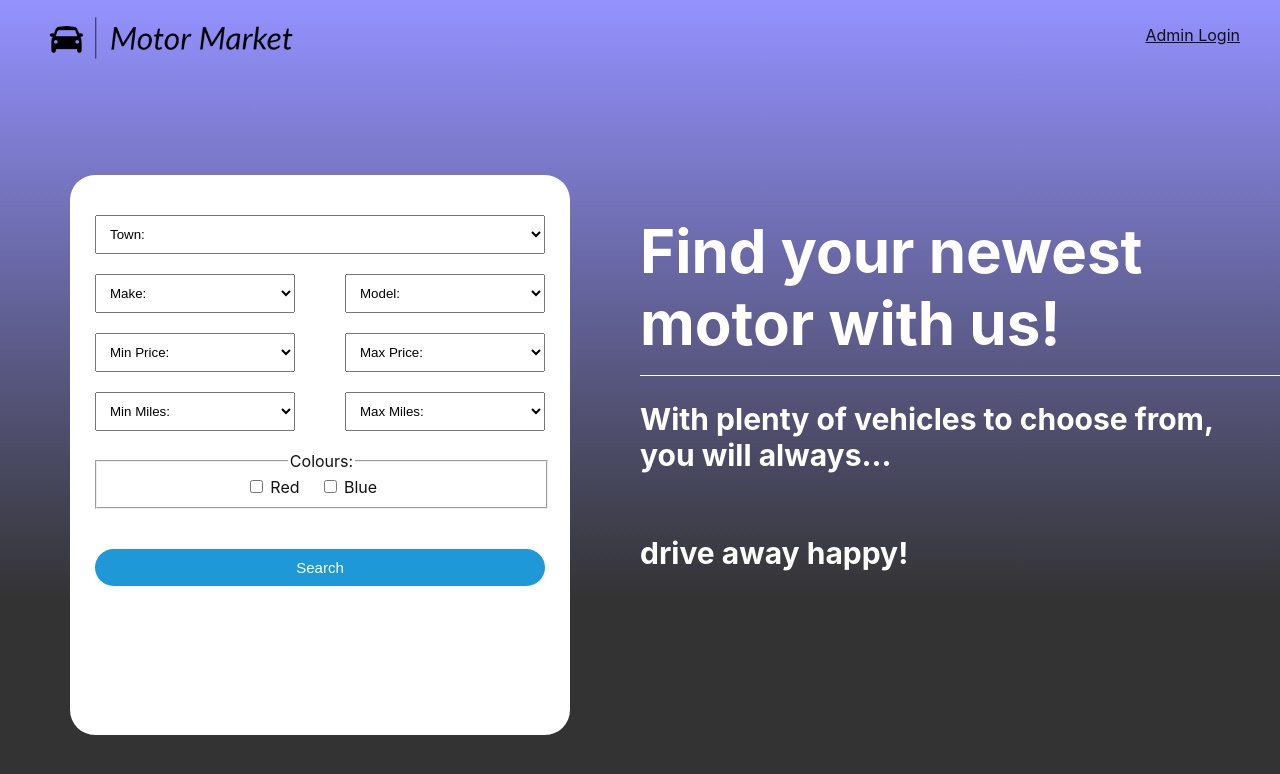
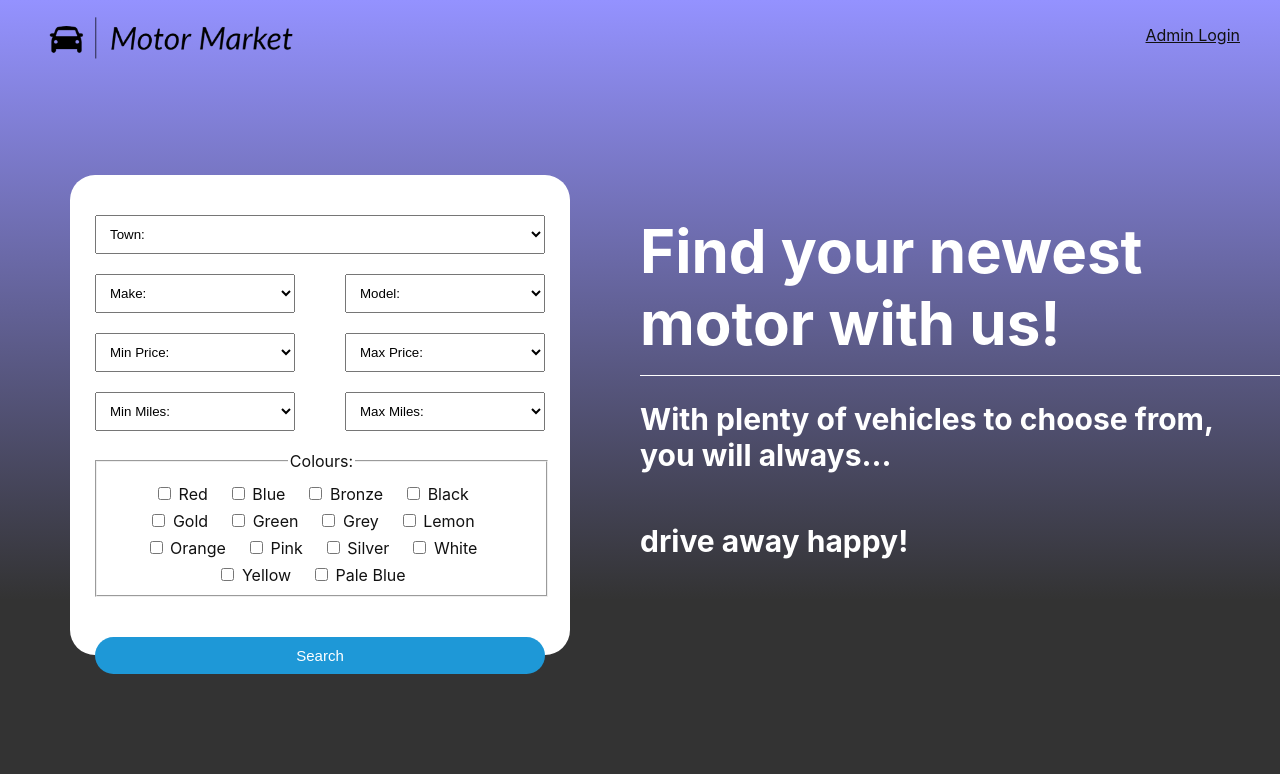
Before and after one commit to TobyDyson123/datawebassignment, a React (Create React App) app: page / in a window 1280 px wide. Shown: the top 774 px of the page. Built offline with nearby package versions, Linux system fonts and the light colour scheme.

Commit message:
added colour options

```diff
--- a/src/Home.css
+++ b/src/Home.css
@@ -36,7 +36,7 @@
     display: flex;
     justify-content: center;
     align-items: center;
-    height: 70vh;
+    height: 60vh;
     grid-area: search;
 }
 
@@ -71,6 +71,11 @@
 
 .search-box #colours label {
     margin-right: 20px;
+    user-select: none;
+}
+
+.search-box #colours input:nth-last-child(n - 4) {
+    margin-top: 10px;
 }
 
 .search-box #submit {
--- a/src/Home.js
+++ b/src/Home.js
@@ -5,35 +5,43 @@ function Home() {
                 <div className="search-container">
                     <div className="search-box">
                         <form action="" id="search-form">
-
+                        {/* https://www.youtube.com/watch?v=35LJPwBpb34 */}
+                            {/* Town */}
                             <select id="town" name="town" for="search-form">
                                 <option value="any">Town:</option>
                             </select>
 
+                            {/* Make */}
                             <select id="make" name="make" for="search-form">
                                 <option value="any">Make:</option>
                             </select>
 
+                            {/* Model */}
                             <select id="model" name="model" for="search-form">
                                 <option value="any">Model:</option>
                             </select>
 
+                            {/* Min Price */}
                             <select id="min-price" name="min-price" for="search-form">
                                 <option value="any">Min Price:</option>
                             </select>
 
+                            {/* Max Price */}
                             <select id="max-price" name="max-price" for="search-form">
                                 <option value="any">Max Price:</option>
                             </select>
 
+                            {/* Min Miles */}
                             <select id="min-miles" name="min-miles" for="search-form">
                                 <option value="any">Min Miles:</option>
                             </select>
 
+                            {/* Max Miles */}
                             <select id="max-miles" name="max-miles" for="search-form">
                                 <option value="any">Max Miles:</option>
                             </select>
 
+                            {/* Colours */}
                             <fieldset id="colours">
                                 <legend>Colours:</legend>
 
@@ -42,6 +50,42 @@ function Home() {
 
                                 <input type="checkbox" id="blue" name="blue" value="1"></input>
                                 <label for="blue"> Blue</label>
+
+                                <input type="checkbox" id="bronze" name="bronze" value="1"></input>
+                                <label for="bronze"> Bronze</label>
+
+                                <input type="checkbox" id="black" name="black" value="1"></input>
+                                <label for="black"> Black</label>
+                                <br></br>
+                                <input type="checkbox" id="gold" name="gold" value="1"></input>
+                                <label for="gold"> Gold</label>
+
+                                <input type="checkbox" id="green" name="green" value="1"></input>
+                                <label for="green"> Green</label>
+
+                                <input type="checkbox" id="grey" name="grey" value="1"></input>
+                                <label for="grey"> Grey</label>
+
+                                <input type="checkbox" id="lemon" name="lemon" value="1"></input>
+                                <label for="lemon"> Lemon</label>
+                                <br></br>
+                                <input type="checkbox" id="orange" name="orange" value="1"></input>
+                                <label for="orange"> Orange</label>
+
+                                <input type="checkbox" id="pink" name="pink" value="1"></input>
+                                <label for="pink"> Pink</label>
+
+                                <input type="checkbox" id="silver" name="silver" value="1"></input>
+                                <label for="silver"> Silver</label>
+
+                                <input type="checkbox" id="white" name="white" value="1"></input>
+                                <label for="white"> White</label>
+                                <br></br>
+                                <input type="checkbox" id="yellow" name="yellow" value="1"></input>
+                                <label for="yellow"> Yellow</label>
+
+                                <input type="checkbox" id="pale-blue" name="pale-blue" value="1"></input>
+                                <label for="pale-blue"> Pale Blue</label>
                             </fieldset>
 
                             <input id="submit" type="submit" value="Search"></input>
```
